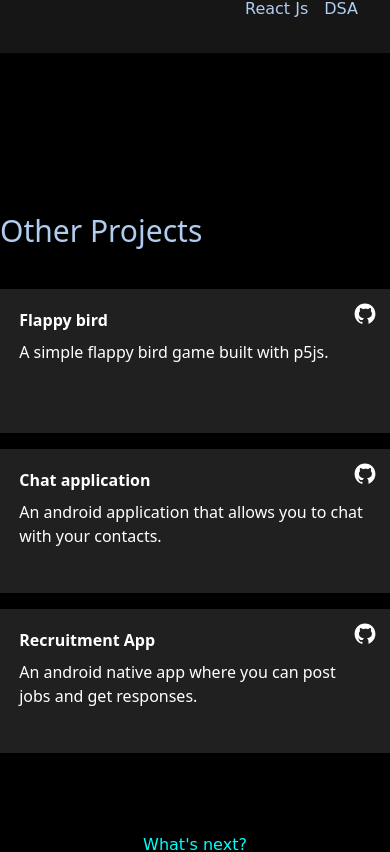
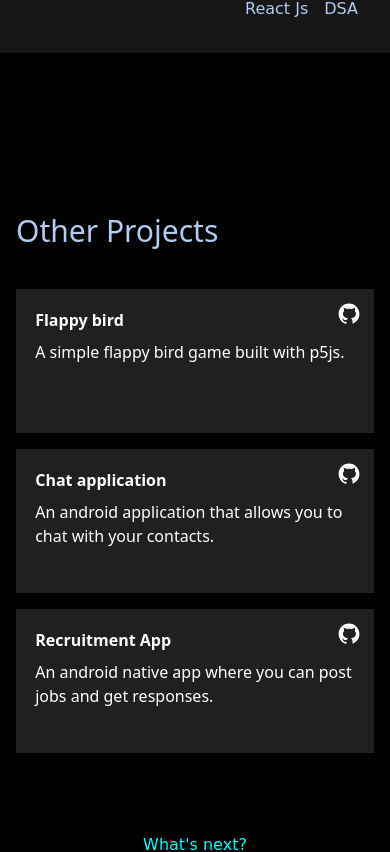
Before and after one commit to robin-jr/portfolio, a Next.js app: page / in a window 390 px wide. Shown: the part 2295-3147 px from the top of the page. Built offline with nearby package versions, Linux system fonts and the light colour scheme.

Commit message:
other projects section made mobile responsive

```diff
--- a/styles/Home.module.scss
+++ b/styles/Home.module.scss
@@ -28,6 +28,10 @@ $medium: 900px;
   :global #other-projects {
     padding-top: 5rem;
     padding-bottom: 5rem;
+    @media screen  and (max-width: $medium){
+      padding-left: 1rem;
+      padding-right: 1rem;
+    }
   }
   :global #contact-me {
     padding-left: 0;
```
